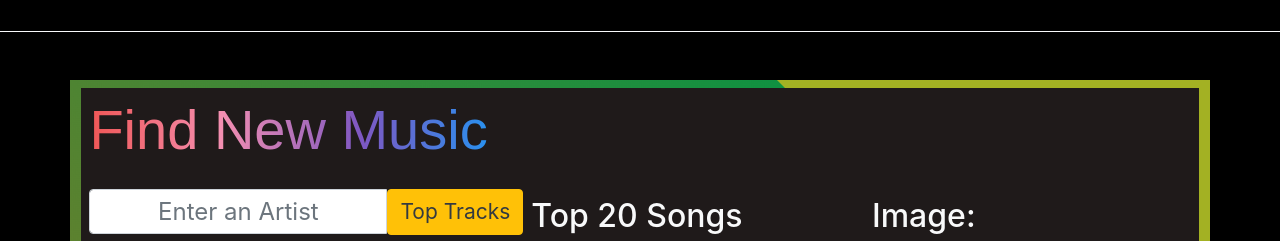
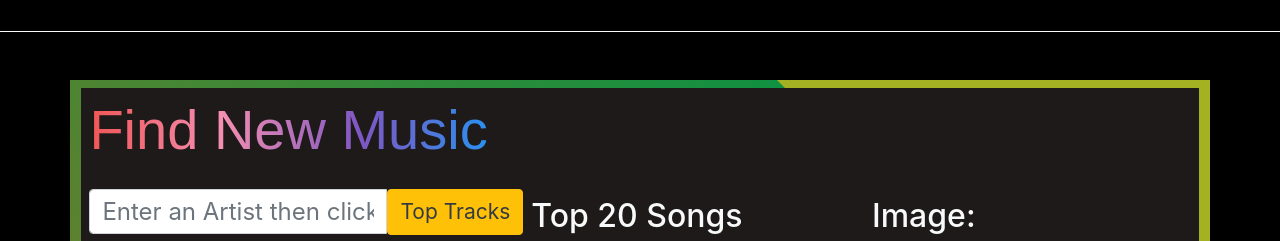
Before and after one commit to ginocorp/Bootcamp-Project-1, a plain HTML site: page index.html in a window 1280 px wide. Shown: the part 223-464 px from the top of the page. Drawn offline with nearby package versions, Linux system fonts and the light colour scheme; grey boxes are pictures that could not be loaded.

Commit message:
updated search bar

```diff
--- a/index.html
+++ b/index.html
@@ -37,7 +37,7 @@
     <!-- <form class="justify-content-center row align-items pl-4 col-12"> -->
     <form class="p-2">
       <div class="input-group">
-        <input type="text" class="textboxId form-control" id="input" placeholder="Enter an Artist">
+        <input type="text" class="textboxId form-control" id="input" placeholder="Enter an Artist then click the button!">
         <p id="searchbartext"></p>
         <div id="top-tracks" class="">
           <button id="top-tracks-btn" type="button" class="btn btn-warning btn-hover text-dark">Top Tracks</button>
```
